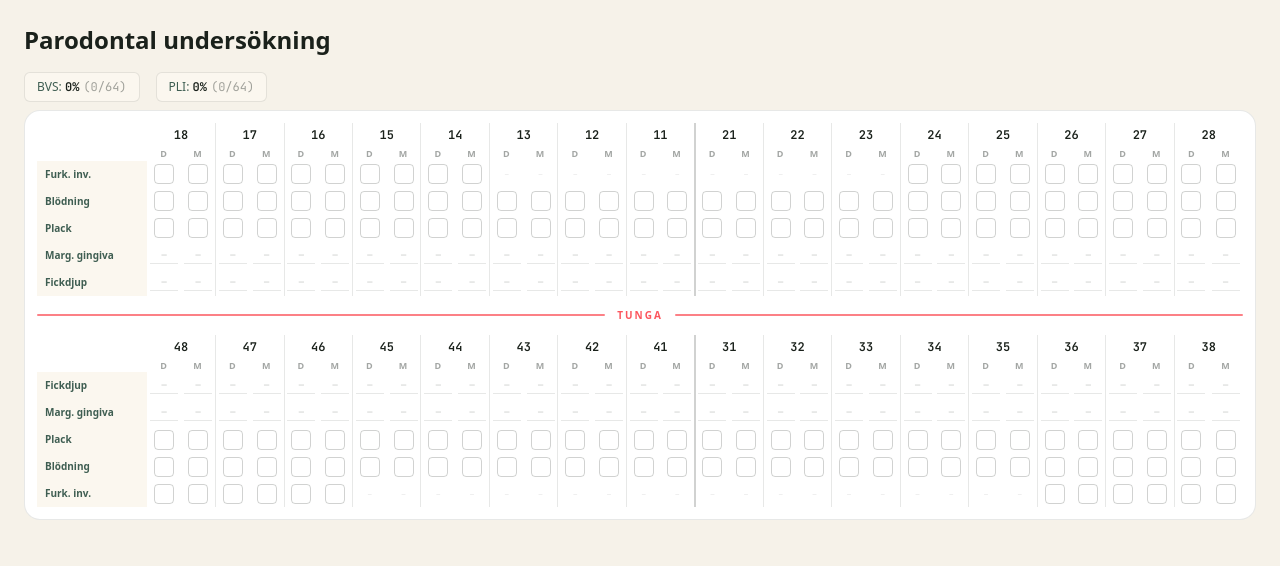
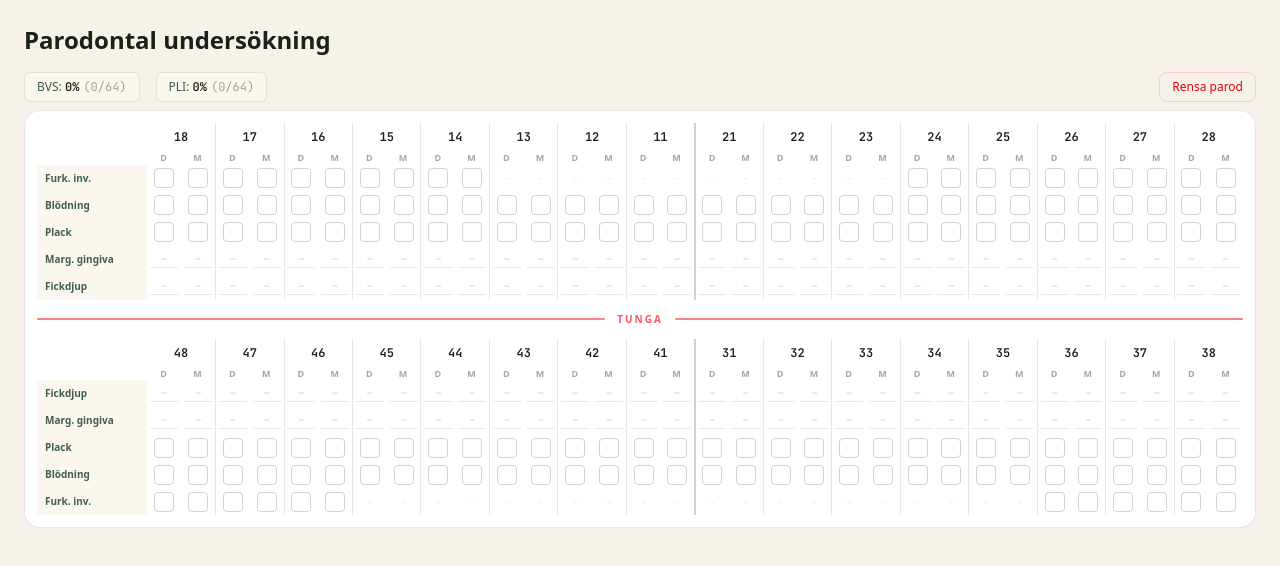
Before and after one commit to JoRo-Code/tandela, a Next.js app: page /parod in a window 1280 px wide. Shown: the top 566 px of the page. Built offline with nearby package versions, Linux system fonts and the light colour scheme.

Commit message:
refactor: clear parod, remove tooth

```diff
--- a/src/components/perio/jaw-table.tsx
+++ b/src/components/perio/jaw-table.tsx
@@ -54,18 +54,33 @@ export function JawTable({ jaw, examination, dispatch }: JawTableProps) {
           {/* Tooth numbers row */}
           <tr>
             <th className="sticky left-0 z-10 bg-[var(--brand-card)] p-1" />
-            {teeth.map((t, i) => (
+            {teeth.map((t, i) => {
+              const isMissing = examination.teeth[t].missing;
+              return (
                 <th
                   key={t}
                   colSpan={2}
                   className={`
-                  p-1 text-center font-mono text-xs font-semibold text-[var(--brand-ink)]
+                    p-1 text-center font-mono text-xs font-semibold
                     ${i === 8 ? "border-l-2 border-[var(--brand-ink-20)]" : i > 0 ? "border-l border-[var(--brand-ink-10)]" : ""}
                   `}
                 >
+                  <button
+                    type="button"
+                    onClick={() => dispatch({ type: "TOGGLE_MISSING", tooth: t })}
+                    className={`
+                      rounded px-1 py-0.5 transition-colors
+                      ${isMissing
+                        ? "bg-[var(--brand-ink-10)] text-[var(--brand-ink-40)] line-through"
+                        : "text-[var(--brand-ink)] hover:bg-[var(--brand-ink-10)]"}
+                    `}
+                    title={isMissing ? `Tand ${t}: markerad som saknad` : `Klicka för att markera tand ${t} som saknad`}
+                  >
                     {t}
+                  </button>
                 </th>
-            ))}
+              );
+            })}
           </tr>
           {/* D | M sub-headers */}
           <tr>
--- a/src/components/perio/perio-chart.tsx
+++ b/src/components/perio/perio-chart.tsx
@@ -1,74 +1,53 @@
 "use client";
 
 import { useReducer, useMemo } from "react";
-import type { PerioExamination, PerioAction } from "@/lib/perio/types";
-import { createEmptyExamination } from "@/lib/perio/create-empty-examination";
+import type { PerioExamination, PerioAction, ToothNumber } from "@/lib/perio/types";
+import { createEmptyExamination, createEmptySite } from "@/lib/perio/create-empty-examination";
 import { calculateSummary } from "@/lib/perio/calculations";
 import { JawTable } from "./jaw-table";
 import { TongueDivider } from "./tongue-divider";
 import { SummaryBar } from "./summary-bar";
 
+function updateTooth(state: PerioExamination, tooth: ToothNumber, patch: Partial<PerioExamination["teeth"][ToothNumber]>): PerioExamination {
+  return {
+    ...state,
+    teeth: {
+      ...state.teeth,
+      [tooth]: { ...state.teeth[tooth], ...patch },
+    },
+  };
+}
+
 function perioReducer(state: PerioExamination, action: PerioAction): PerioExamination {
   switch (action.type) {
     case "SET_CHECKBOX":
-      return {
-        ...state,
-        teeth: {
-          ...state.teeth,
-          [action.tooth]: {
-            ...state.teeth[action.tooth],
-            sites: {
-              ...state.teeth[action.tooth].sites,
-              [action.site]: {
-                ...state.teeth[action.tooth].sites[action.site],
-                [action.field]: action.value,
-              },
-            },
+    case "SET_NUMERIC": {
+      const tooth = state.teeth[action.tooth];
+      return updateTooth(state, action.tooth, {
+        sites: {
+          ...tooth.sites,
+          [action.site]: {
+            ...tooth.sites[action.site],
+            [action.field]: action.value,
           },
         },
-      };
+      });
+    }
 
-    case "SET_NUMERIC":
-      return {
-        ...state,
-        teeth: {
-          ...state.teeth,
-          [action.tooth]: {
-            ...state.teeth[action.tooth],
-            sites: {
-              ...state.teeth[action.tooth].sites,
-              [action.site]: {
-                ...state.teeth[action.tooth].sites[action.site],
-                [action.field]: action.value,
-              },
-            },
-          },
-        },
-      };
-
-    case "TOGGLE_MISSING":
-      return {
-        ...state,
-        teeth: {
-          ...state.teeth,
-          [action.tooth]: {
-            ...state.teeth[action.tooth],
-            missing: !state.teeth[action.tooth].missing,
-          },
-        },
-      };
+    case "TOGGLE_MISSING": {
+      const wasMissing = state.teeth[action.tooth].missing;
+      return updateTooth(state, action.tooth, {
+        missing: !wasMissing,
+        // Reset site data when marking as missing
+        ...(!wasMissing && {
+          sites: { D: createEmptySite(), M: createEmptySite() },
+          comment: "",
+        }),
+      });
+    }
 
     case "SET_COMMENT":
-      return {
-        ...state,
-        teeth: {
-          ...state.teeth,
-          [action.tooth]: {
-            ...state.teeth[action.tooth],
-            comment: action.comment,
-          },
-        },
-      };
+      return updateTooth(state, action.tooth, { comment: action.comment });
 
     case "CLEAR_ALL":
       return createEmptyExamination();
@@ -82,7 +61,16 @@ export function PerioChart() {
 
   return (
     <div className="space-y-2">
-      <SummaryBar summary={summary} />
+      <div className="flex items-center justify-between">
+        <SummaryBar summary={summary} />
+        <button
+          type="button"
+          onClick={() => dispatch({ type: "CLEAR_ALL" })}
+          className="rounded-lg border border-red-200 px-3 py-1.5 text-xs font-medium text-red-600 transition-colors hover:bg-red-50"
+        >
+          Rensa parod
+        </button>
+      </div>
 
       <div className="rounded-2xl border border-[var(--brand-ink-10)] bg-[var(--brand-card)] p-3">
         <JawTable jaw="upper" examination={examination} dispatch={dispatch} />
--- a/src/lib/perio/create-empty-examination.ts
+++ b/src/lib/perio/create-empty-examination.ts
@@ -1,7 +1,7 @@
 import type { PerioExamination, ToothData, ToothNumber, SiteMeasurement } from "./types";
 import { ALL_TEETH } from "./constants";
 
-function createEmptySite(): SiteMeasurement {
+export function createEmptySite(): SiteMeasurement {
   return {
     furcation: false,
     bleeding: false,
```
Lines whose indentation alone changed are shown as unchanged.
